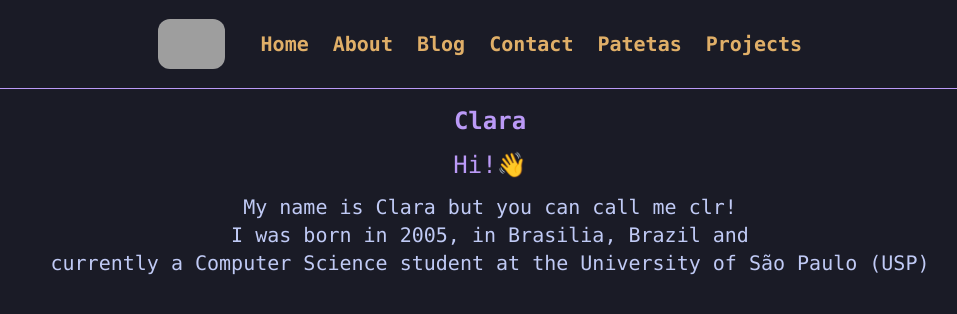
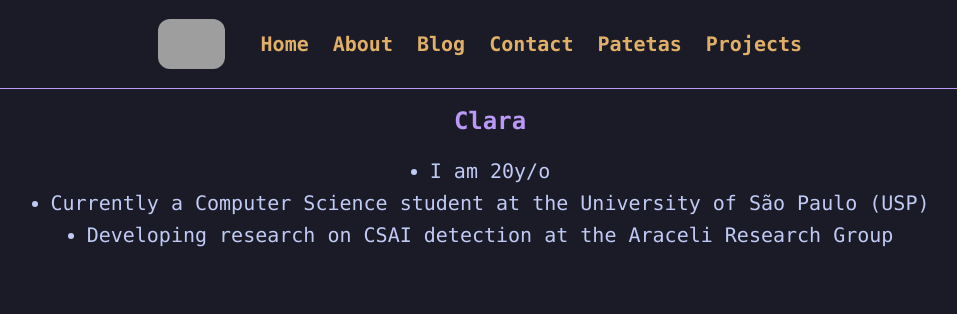
Before and after one commit to clr-cera/clr-cera.github.io, a SvelteKit app: page /about in a window 1280 px wide. Shown: the top 314 px of the page, without its empty margins (150-1107 px from the left). Built offline with nearby package versions, Linux system fonts and the light colour scheme; grey boxes are pictures that could not be loaded.

Commit message:
change about

```diff
--- a/src/routes/about/+page.svelte
+++ b/src/routes/about/+page.svelte
@@ -1,11 +1,12 @@
 <div class="">
 	<h1 class="text-mypurple text-center text-2xl font-bold">Clara</h1>
-	<div class="mt-3 flex flex-col content-center justify-center text-center text-xl text-wrap">
-		<h1 class="text-mypurple text-2xl">Hi!👋</h1>
-		<p class="mt-3">
-			My name is Clara but you can call me clr!<br />
-			I was born in 2005, in Brasilia, Brazil and<br />
-			currently a Computer Science student at the University of São Paulo (USP)<br />
-		</p>
+	<div
+		class="mt-2 flex flex-col content-center items-center justify-center text-center text-xl text-wrap"
+	>
+		<ul class="mt-3 flex list-disc flex-col items-center gap-1 px-4">
+			<li>I am 20y/o</li>
+			<li>Currently a Computer Science student at the University of São Paulo (USP)</li>
+			<li>Developing research on CSAI detection at the Araceli Research Group</li>
+		</ul>
 	</div>
 </div>
```
